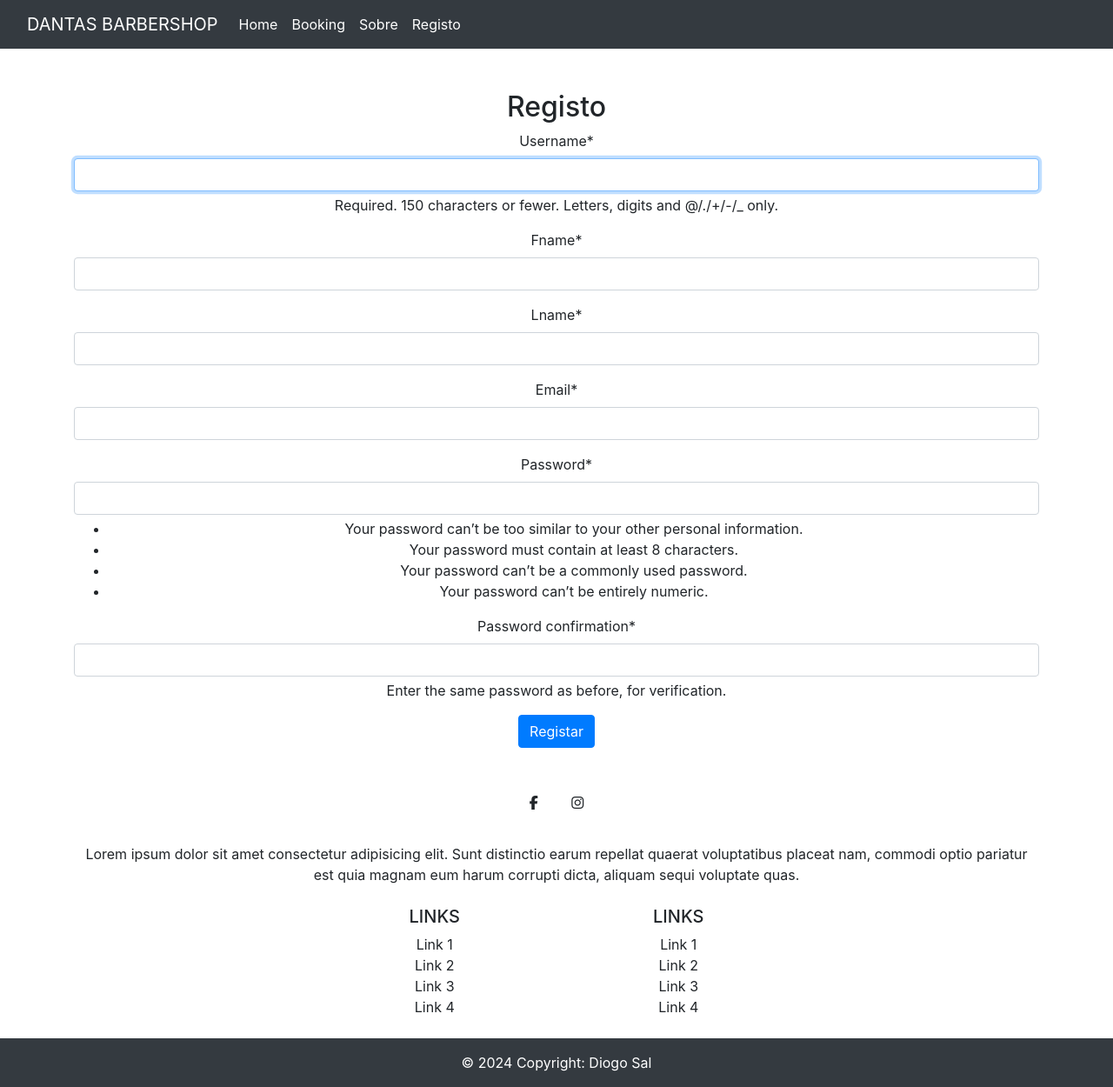
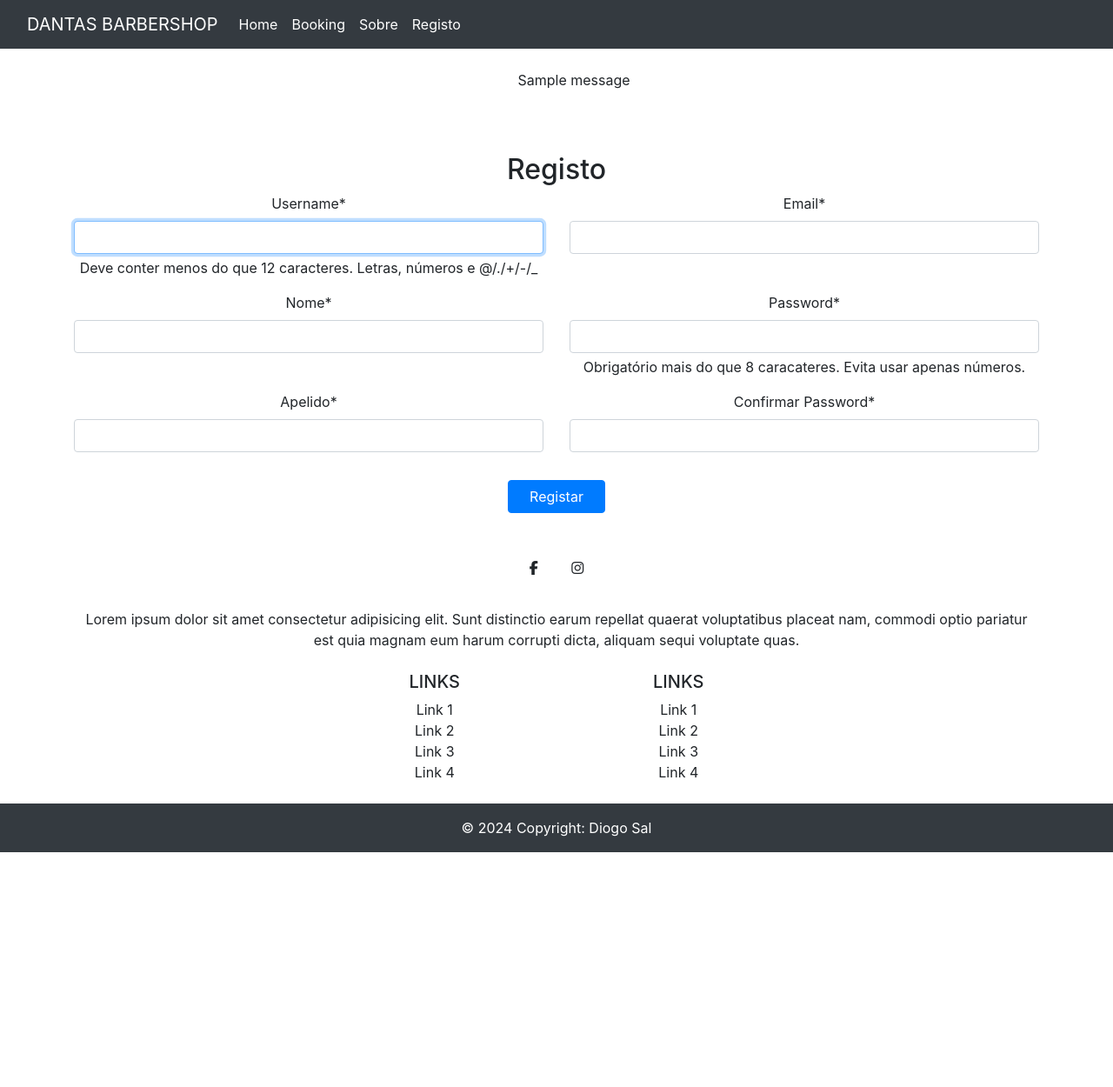
Before and after one commit to friendtm/Barbershop-Web-App, a Django app: page /register in a window 1280 px wide. Shown: the whole page at 87% size. After the commit the page ends 980 px from the top, so only its background shows below. Run offline with Django 5.2, Linux system fonts and the light colour scheme; one stand-in notice (Sample message) is shown; some libraries are stand-ins or nearby versions.

Commit message:
Login and Registration Form Fix
Registration is working
Login Working

```diff
--- a/base/forms.py
+++ b/base/forms.py
@@ -17,8 +17,25 @@ class RegistrationForm(UserCreationForm):
 
     def __init__(self, *args, **kwargs):
         super(RegistrationForm, self).__init__(*args, **kwargs)
+
+        self.fields['username'].label = "Username"
+        self.fields['username'].help_text = "Deve conter menos do que 12 caracteres. Letras, números e @/./+/-/_"
+
+        self.fields['fname'].label = "Nome"
+        self.fields['fname'].help_text = "<br>"
+
+        self.fields['lname'].label = "Apelido"
+
+        self.fields['email'].label = "Email"
+        self.fields['email'].help_text = "<br>"
+
+        self.fields['password1'].label = "Password"
+        self.fields['password1'].help_text = "Obrigatório mais do que 8 caracateres. Evita usar apenas números."
+        self.fields['password2'].label = "Confirmar Password"
+        self.fields['password2'].help_text = " "
+
         self.helper = FormHelper()
-        self.helper.add_input(Submit('submit', 'Registar'))
+        self.helper.form_method = "POST"
 
 
 class UpdateProfileForm(UserChangeForm):
@@ -36,6 +53,9 @@ class UpdateProfileForm(UserChangeForm):
 class LoginForm(AuthenticationForm):
     def __init__(self, *args, **kwargs):
         super(LoginForm, self).__init__(*args, **kwargs)
+        self.fields['username'].label = "Username"
+        self.fields['password'].label = "Password"
+
         self.helper = FormHelper()
         self.helper.form_method = 'post'
         self.helper.add_input(Submit('submit', 'Login'))
--- a/base/templates/base/index.html
+++ b/base/templates/base/index.html
@@ -20,10 +20,28 @@
     referrerpolicy="no-referrer" />
 
     <style>
+      body {
+        margin: 0;
+        padding: 0;
+        min-height: 100vh;
+      }
+      html, body {
+        height: 100%;
+      }
+      *{
+        box-sizing: border-box;
+      }
       .card-img-top {
         width: 100%;
         height: 35vw;
         object-fit: cover;
+      }
+      .footer {
+        padding: 0;
+        margin-top: auto;
+      }
+      ul {
+        list-style: none;
       }
     </style>
 
@@ -54,6 +72,18 @@
           </div>
         </div>
       </nav>
+
+      <!-- MESSAGE DISPLAY -->
+      <br>
+      {% if messages %}
+      <ul class="messages text-center">
+        {% for message in messages %}
+          <li{% if message.tags %} class="{{ message.tags }}"{% endif %}>{{ message }}</li>
+        {% endfor %}
+      </ul>
+    {% endif %}
+    <!-- END MESSAGE DISPLAY -->
+
     <!-- BLOCK CONTENT -->
     <div id="content" name="content" class="main text-center">
         {% block content %}
@@ -116,7 +146,7 @@
     <!-- END BLOCK CONTENT -->
 
     <!-- FOOTER -->
-<footer class="bg-body-tertiary text-center">
+<footer class="bg-body-tertiary text-center footer">
     <!-- Grid container -->
     <div class="container p-4">
       <!-- Section: Social media -->
@@ -235,6 +265,7 @@
       </section>
       <!-- Section: Links -->
     </div>
+
     <!-- Grid container -->
 
     <!-- Copyright -->
@@ -244,6 +275,7 @@
     </div>
     <!-- Copyright -->
   </footer>
+
   <!-- END FOOTER -->
 
     <!-- JS LINKS -->
--- a/base/templates/base/register.html
+++ b/base/templates/base/register.html
@@ -1,13 +1,25 @@
 {% extends 'base/index.html' %}
-
+{% load crispy_forms_tags %}
 
 {% block content %}
   <div class="container mt-5">
+    <br>
     <h2>Registo</h2>
     <form method="post" action="{% url 'register' %}" class="needs-validation" novalidate>
       {% csrf_token %}
-      {% load crispy_forms_tags %}
-      {% crispy form %}
+      <div class="row">
+        <div class="col">
+          {{ form.username|as_crispy_field }}
+          {{ form.fname|as_crispy_field }}
+          {{ form.lname|as_crispy_field }}
+        </div>
+        <div class="col">
+          {{ form.email|as_crispy_field }}
+          {{ form.password1|as_crispy_field }}
+          {{ form.password2|as_crispy_field }}
+        </div>
+      </div>
+      <button type="submit" class="btn btn-primary my-3 px-4">Registar</button>
     </form>
   </div>
 {% endblock %}
--- a/base/views.py
+++ b/base/views.py
@@ -23,39 +23,40 @@ def home(request):
 def register(request):
     if request.method == "POST":
         form = RegistrationForm(request.POST)
-        username = form.username
-        email = form.email
-        pass1 = form.pass1
-        pass2 = form.pass2
+        if form.is_valid():
+            username = form.cleaned_data['username']
+            email = form.cleaned_data['email']
+            pass1 = form.cleaned_data['password1']
+            pass2 = form.cleaned_data['password2']
 
-        if User.objects.filter(username=username):
-            messages.error(request, "Username já existe!")
-            return redirect('register')
+            if User.objects.filter(username=username):
+                messages.error(request, "Username já existe!")
+                return redirect('register')
 
-        if User.objects.filter(email=email):
-            messages.error(request, "Email já existe!")
-            return redirect('register')
+            if User.objects.filter(email=email):
+                messages.error(request, "Email já existe!")
+                return redirect('register')
 
-        if len(username) > 12:
-            messages.error(request, "Username deve conter menos que 12 caracteres!")
-            return redirect("register")
+            if len(username) > 12:
+                messages.error(request, "Username deve conter menos que 12 caracteres!")
+                return redirect("register")
 
-        if pass2 != pass1:
-            messages.error(request, "Passwords não coincidem!")
-            return redirect("register")
+            if pass2 != pass1:
+                messages.error(request, "Passwords não coincidem!")
+                return redirect("register")
 
-        if not form.username.isalnum:
-            messages.error(request, "Passwords não coincidem!")
-            return redirect("register")
+            if not username.isalnum:
+                messages.error(request, "Passwords não coincidem!")
+                return redirect("register")
 
-        myuser = User.objects.create_user(username, email, pass1)
-        myuser.first_name = form.fname
-        myuser.last_name = form.lname
+            myuser = User.objects.create_user(username, email, pass1)
+            myuser.first_name = form.cleaned_data['fname']
+            myuser.last_name = form.cleaned_data['lname']
 
-        myuser.save()
+            myuser.save()
 
-        messages.success(request, "Conta criada com sucesso!")
-        return redirect('login')
+            messages.success(request, "Conta criada com sucesso!")
+            return redirect('login')
     else:
         form = RegistrationForm()
     return render(request, 'base/register.html', {'form': form})
```
Also changed, not shown: base/templates/base/login.html (+11 -1 lines), db.sqlite3, 1 other file.
